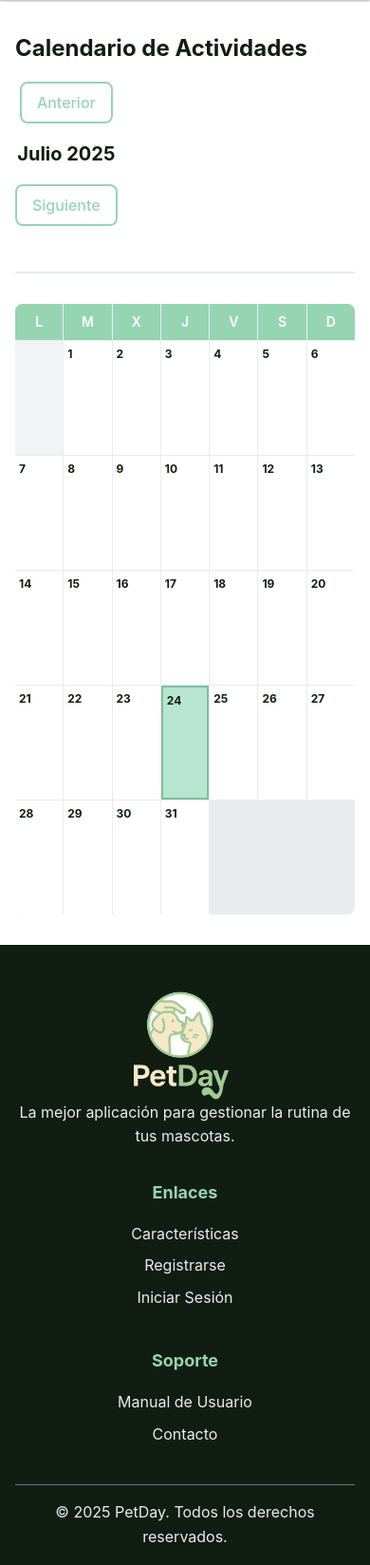
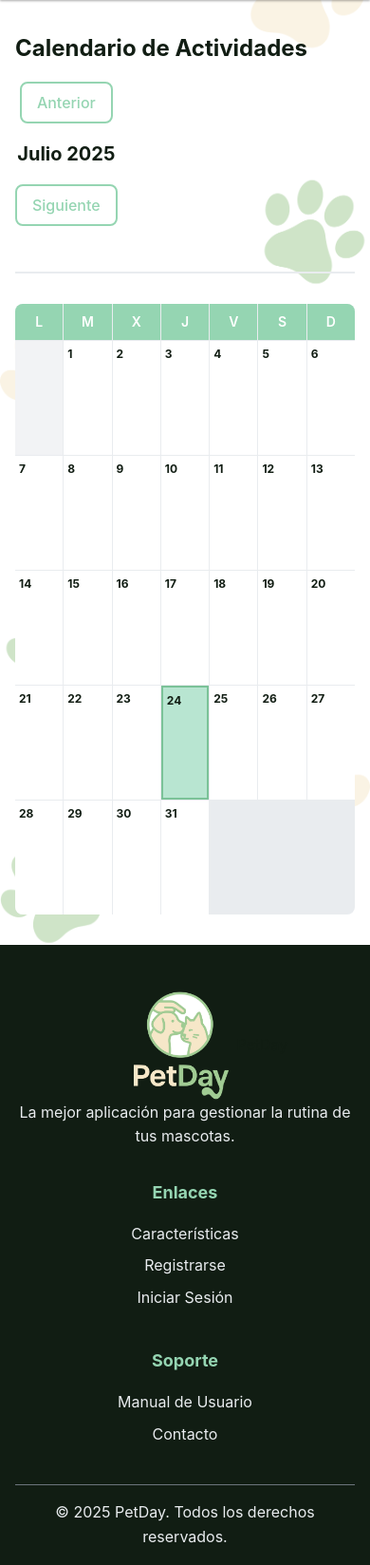
Before and after one commit to rosalas92/petday, a PHP site: page /petday/php/calendar/calendar.php in a window 390 px wide. Shown: the part 215-1863 px from the top of the page at 95% size. Run offline with PHP 8.4, Linux system fonts and the light colour scheme; the visitor is signed in with stand-in values (Sample User, id 1); data that the repository does not hold is empty.

Commit message:
fondo web y responsive

```diff
--- a/css/style.css
+++ b/css/style.css
@@ -67,6 +67,11 @@ body {
     display: flex;
     flex-direction: column;
     min-height: 100vh; /* Asegura que el body ocupe al menos toda la altura del viewport */
+    background-image: url('../images/fondo.png'); /* Imagen para escritorio */
+    background-size: cover;
+    background-repeat: no-repeat;
+    background-position: center center;
+    background-attachment: fixed; /* Para que la imagen de fondo no se desplace con el scroll */
 }
 
 /* Container */
@@ -350,6 +355,10 @@ body {
     .hero-buttons {
         justify-content: center;
     }
+
+    body {
+        background-image: url('../images/fondo-movil.png'); /* Imagen para móvil */
+    }
 }
 
 
--- a/php/calendar/calendar.php
+++ b/php/calendar/calendar.php
@@ -126,7 +126,7 @@ $monthNames = [
     <meta charset="UTF-8">
     <meta name="viewport" content="width=device-width, initial-scale=1.0">
     <title>Calendario - PetDay</title>
-    <link rel="stylesheet" href="../../css/style.css?v=1.8">
+    <link rel="stylesheet" href="../../css/style.css?v=1.10">
     <link rel="icon" href="../../images/favicon.png" type="image/png">
 </head>
 <body>
--- a/php/pets/pet_profile.php
+++ b/php/pets/pet_profile.php
@@ -37,7 +37,7 @@ $events = getUpcomingEvents($petId, 365); // Próximos eventos del año
     <meta charset="UTF-8">
     <meta name="viewport" content="width=device-width, initial-scale=1.0">
     <title>Perfil de <?php echo htmlspecialchars($pet['nombre']); ?> - PetDay</title>
-    <link rel="stylesheet" href="../../css/style.css?v=1.9">
+    <link rel="stylesheet" href="../../css/style.css?v=1.10">
     <link rel="icon" href="../../images/favicon.png" type="image/png">
 </head>
 <body>
```
Also changed, not shown: images/fondo-movil.png (added), images/fondo.png (added).
